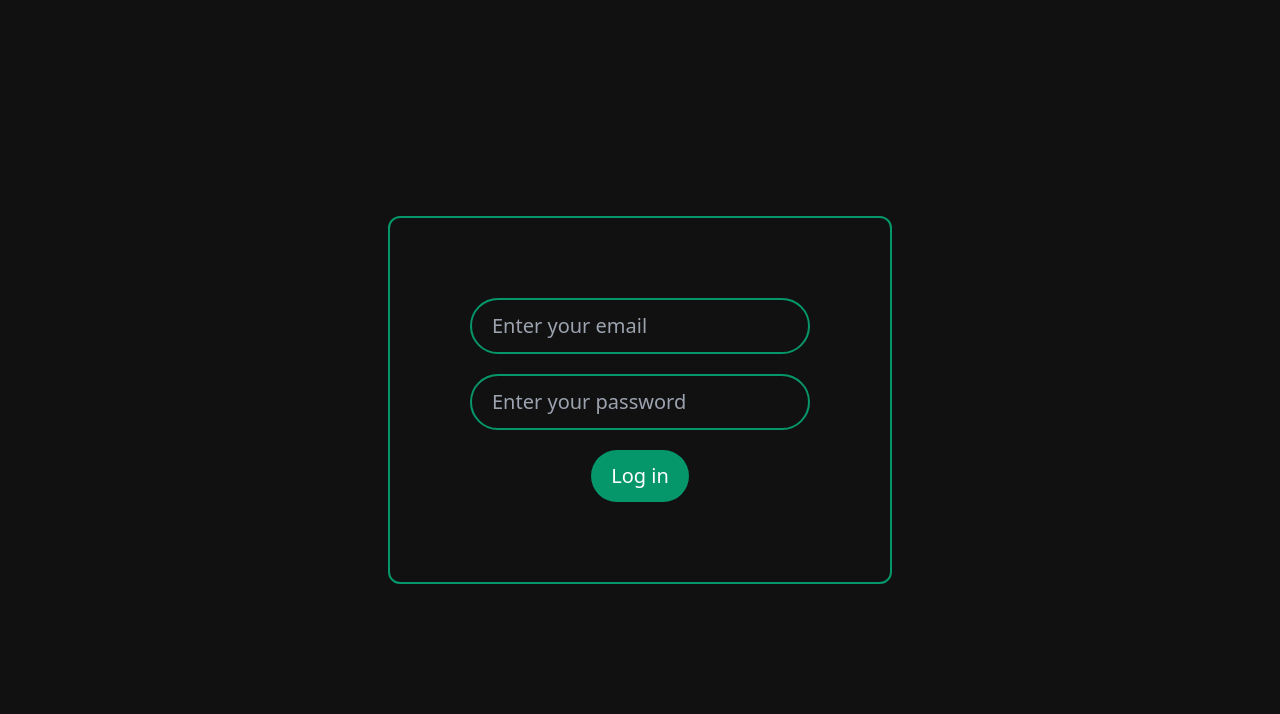
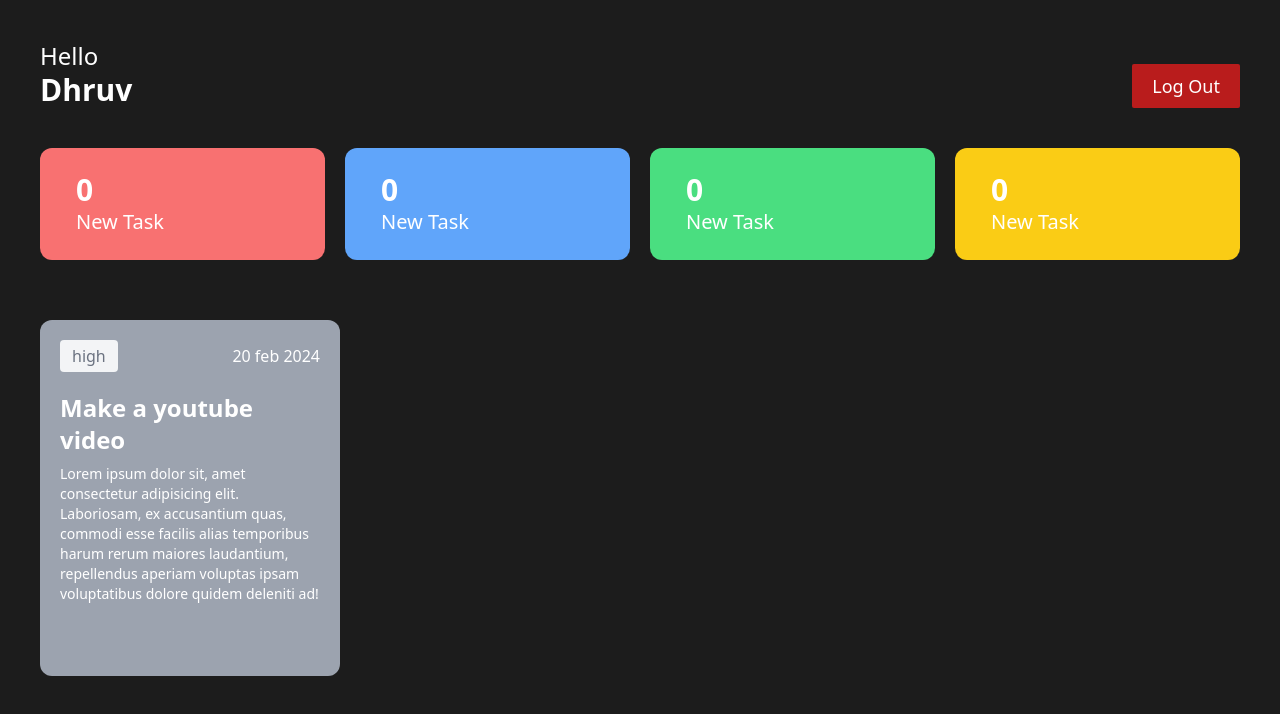
Before and after one commit to DhruvPatel3125/employee_managment_system, a React (Vite) app in the folder ems/: page / in a window 1280 px wide. Shown: the top 714 px of the page. Built offline with nearby package versions, Linux system fonts and the light colour scheme.

Commit message:
`feat: Added EmployeeDashboard component and updated Login component to use state`

```diff
--- a/ems/src/App.jsx
+++ b/ems/src/App.jsx
@@ -1,10 +1,12 @@
 import React from 'react'
 import Login from './components/Auth/Login'
+import EmployeeDashboard from './components/Dashboard/EmployeeDashboard'
 
 const App = () => {
   return (
     <>
-      <Login/>
+      {/* <Login/> */}
+      <EmployeeDashboard/>
     </>
   )
 }
--- a/ems/src/components/Auth/Login.jsx
+++ b/ems/src/components/Auth/Login.jsx
@@ -1,9 +1,15 @@
-import React from 'react'
+import React, { useState } from 'react'
 
 const Login = () => {
+  const[email,setemail]= useState("")
+  const [password, setpassword] = useState("")
     const submitHandler = (e)=>{
         e.preventDefault();
-        console.log("submitter")
+        console.log("email is",email)
+        console.log("password is",password)
+
+        setemail("")
+        setpassword("")
     }
   return (
     <div className='flex h-screen w-screen items-center justify-center'>
@@ -11,8 +17,12 @@
         <form onSubmit={(e)=>{
             submitHandler(e)
         }} className='flex flex-col items-center justify-center'>
-            <input required className=' bg-transparent outline-none border-2 border-emerald-600 py-3 text-xl px-5 rounded-full placeholder:text-gray-400' type="email" placeholder='Enter your email' />
-            <input required className=' bg-transparent outline-none border-2 border-emerald-600 py-3 text-xl px-5 rounded-full placeholder:text-gray-400 mt-5' type="password" placeholder='Enter your password' />
+            <input value={email} onChange={(e)=>{
+              setemail(e.target.value)
+            }} required className=' bg-transparent outline-none border-2 border-emerald-600 py-3 text-xl px-5 rounded-full placeholder:text-gray-400' type="email" placeholder='Enter your email' />
+            <input value={password} onChange={(e)=>{
+              setpassword(e.target.value)
+            }} required className=' bg-transparent outline-none border-2 border-emerald-600 py-3 text-xl px-5 rounded-full placeholder:text-gray-400 mt-5' type="password" placeholder='Enter your password' />
             <button className='mt-5 border-none outline-none bg-emerald-600 py-3 text-xl px-5 rounded-full placeholder:text-white mt-4'>Log in</button>
         </form>
       </div>
--- a/ems/src/components/Dashboard/EmployeeDashboard.jsx
+++ b/ems/src/components/Dashboard/EmployeeDashboard.jsx
@@ -0,0 +1,18 @@
+import React from 'react'
+import Header from '../Others/Header'
+import TaskListNumber from '../Others/TaskListNumber'
+import TaskList from '../Tasklist/TaskList'
+
+const EmployeeDashboard = () => {
+  return (
+    <div>
+        <div className='p-10 bg-[#1c1c1c] h-screen'>
+            <Header/>
+            <TaskListNumber/>
+            <TaskList/>
+        </div>
+    </div>
+  )
+}
+
+export default EmployeeDashboard
--- /dev/null
+++ b/ems/src/components/Others/Header.jsx
@@ -0,0 +1,12 @@
+import React from 'react'
+
+const Header = () => {
+  return (
+    <div className="flex items-end justify-between">
+      <h1 className='text-2xl font-medium'>Hello <br /><span className='text-3xl font-semibold'>Dhruv</span> </h1>
+      <button className='bg-red-700 text-lg font-medium text-white px-5 py-2 rounded-sm'>Log Out</button>
+    </div>
+  )
+}
+
+export default Header
--- /dev/null
+++ b/ems/src/components/Others/TaskListNumber.jsx
@@ -0,0 +1,28 @@
+import React from 'react'
+
+const TaskListNumber = () => {
+  return (
+    <>
+    <div className='flex mt-10 justify-between gap-5 screen'>
+      <div className="rounded-xl w-[45%] py-6 px-9 bg-red-400">
+      <h2 className='text-3xl font-semibold'>0</h2>
+      <h3 className='text-xl font-medium'>New Task</h3>
+      </div>
+      <div className="rounded-xl w-[45%] py-6 px-9 bg-blue-400">
+      <h2 className='text-3xl font-semibold'>0</h2>
+      <h3 className='text-xl font-medium'>New Task</h3>
+      </div>
+      <div className="rounded-xl w-[45%] py-6 px-9 bg-green-400">
+      <h2 className='text-3xl font-semibold'>0</h2>
+      <h3 className='text-xl font-medium'>New Task</h3>
+      </div>
+      <div className="rounded-xl w-[45%] py-6 px-9 bg-yellow-400">
+      <h2 className='text-3xl font-semibold'>0</h2>
+      <h3 className='text-xl font-medium'>New Task</h3>
+      </div>
+    </div>
+    </>
+  )
+}
+
+export default TaskListNumber
--- /dev/null
+++ b/ems/src/components/Tasklist/TaskList.jsx
@@ -0,0 +1,22 @@
+import React from 'react'
+
+function TaskList() {
+  return (
+    <div id='taskList' className='h-[55%] overflow-x-auto flex items-center justify-start gap-5 flex-nowrap w-full py-5 mt-10'>
+      <div className='flex-shrink-0 h-full w-[300px] p-5 bg-gray-400 rounded-xl'>
+        <div className='flex justify-between items-center'>
+          <h3 className='bg-gray-100 text-gray-500 px-3 py-1 rounded'>high</h3>
+          <h4 className='text-base'>20 feb 2024</h4>
+        </div>
+        <h2 className='mt-5 text-2xl font-semibold'>Make a youtube video</h2>
+        <p className='text-sm mt-2'>
+          Lorem ipsum dolor sit, amet consectetur adipisicing elit. Laboriosam, ex accusantium quas, commodi esse facilis alias temporibus harum rerum maiores laudantium, repellendus aperiam voluptas ipsam voluptatibus dolore quidem deleniti ad!
+        </p>
+      </div>
+         </div>
+  )
+}
+
+export default TaskList
+
+//52
--- a/ems/src/index.css
+++ b/ems/src/index.css
@@ -9,3 +9,7 @@
 body{
   background-color: #111;
   }
+
+  #taskList::-webkit-scrollbar{
+    display: none;
+  }
```
